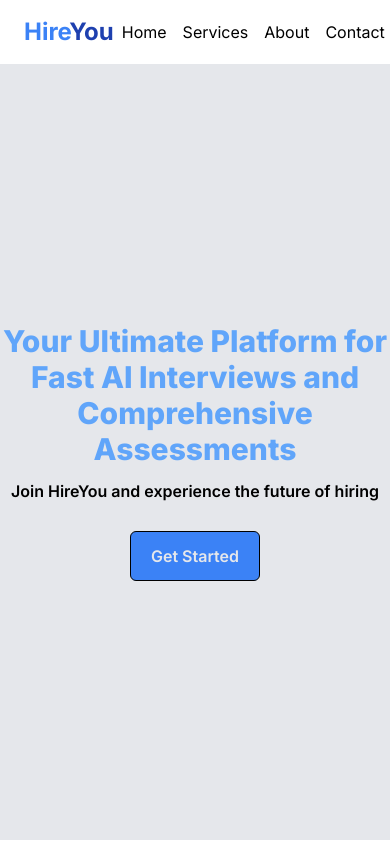
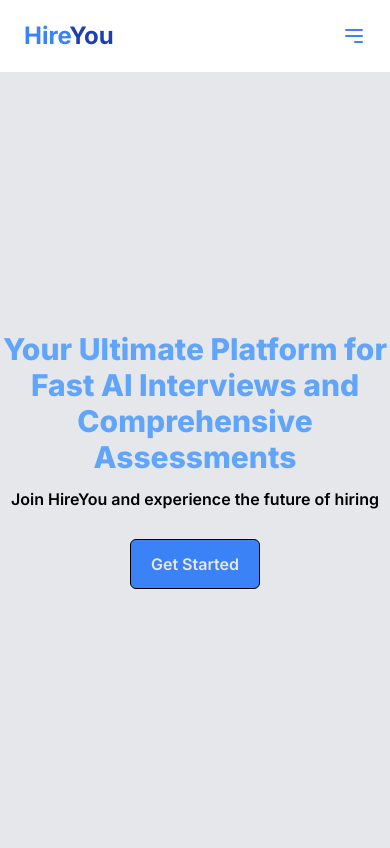
Before and after one commit to AryanPahuja21/HireYou, a Next.js app: page / in a window 390 px wide. Built offline with nearby package versions, Linux system fonts and the light colour scheme.

Commit message:
made navbar responsive

```diff
--- a/components/Hero/HeroSection.tsx
+++ b/components/Hero/HeroSection.tsx
@@ -7,7 +7,7 @@ const HeroSection = () => {
         Your Ultimate Platform for Fast AI Interviews and Comprehensive
         Assessments
       </h3>
-      <p className="mt-3 font-semibold">
+      <p className="mt-3 font-semibold text-center">
         Join HireYou and experience the future of hiring
       </p>
       <HeroButton>Get Started</HeroButton>
--- a/components/Navbar/Navbar.tsx
+++ b/components/Navbar/Navbar.tsx
@@ -6,54 +6,85 @@ import Link from "next/link";
 
 const Navbar = () => {
   const [isScrolled, setIsScrolled] = useState(false);
+  const [isMenuOpen, setIsMenuOpen] = useState(false);
 
   const navLinks = [
-    {
-      name: "Home",
-      url: "/",
-    },
-    {
-      name: "Services",
-      url: "#services",
-    },
-    {
-      name: "About",
-      url: "#about",
-    },
-    {
-      name: "Contact",
-      url: "#contact",
-    },
+    { name: "Home", url: "/" },
+    { name: "Services", url: "#services" },
+    { name: "About", url: "#about" },
+    { name: "Contact", url: "#contact" },
   ];
 
   useEffect(() => {
     const handleScroll = () => {
       setIsScrolled(window.scrollY > 10);
-      console.log(window.scrollY);
     };
     window.addEventListener("scroll", handleScroll);
+    return () => window.removeEventListener("scroll", handleScroll);
+  }, []);
 
-    return () => {
-      window.removeEventListener("scroll", handleScroll);
-    };
-  }, []);
   return (
     <nav
       className={clsx(
-        "w-full sticky top-0 bg-white ",
+        "w-full sticky top-0 bg-white p-4",
         isScrolled && "shadow-lg"
       )}
     >
-      <div className="flex justify-between items-center p-4">
+      <div className="container mx-auto flex justify-between items-center">
         <div className="flex items-center">
           <h1 className="text-2xl text-blue-500 font-bold ml-2">
             Hire<span className="text-blue-800">You</span>
           </h1>
         </div>
-        <ul className="flex">
+        <button
+          onClick={() => setIsMenuOpen(!isMenuOpen)}
+          className="block lg:hidden p-2 text-blue-500"
+        >
+          <svg
+            className="w-6 h-6"
+            fill="none"
+            stroke="currentColor"
+            viewBox="0 0 24 24"
+            xmlns="http://www.w3.org/2000/svg"
+          >
+            <path
+              strokeLinecap="round"
+              strokeLinejoin="round"
+              strokeWidth="2"
+              d="M4 6h16M4 12h16m-7 6h7"
+            />
+          </svg>
+        </button>
+        <ul
+          className={clsx(
+            "hidden lg:flex lg:space-x-4",
+            isMenuOpen && "lg:flex"
+          )}
+        >
           {navLinks.map((link) => (
-            <li key={link.name} className="mx-2">
-              <Link href={link.url} className="hover:text-blue-500">
+            <li key={link.name}>
+              <Link
+                href={link.url}
+                className="text-gray-700 hover:text-blue-500"
+              >
+                {link.name}
+              </Link>
+            </li>
+          ))}
+        </ul>
+        <ul
+          className={clsx(
+            "absolute top-16 right-0 bg-white shadow-lg rounded-lg w-48 lg:hidden",
+            isMenuOpen ? "block" : "hidden"
+          )}
+        >
+          {navLinks.map((link) => (
+            <li key={link.name} className="border-b border-gray-200">
+              <Link
+                href={link.url}
+                className="block px-4 py-2 text-gray-700 hover:text-blue-500"
+                onClick={() => setIsMenuOpen(false)}
+              >
                 {link.name}
               </Link>
             </li>
```
